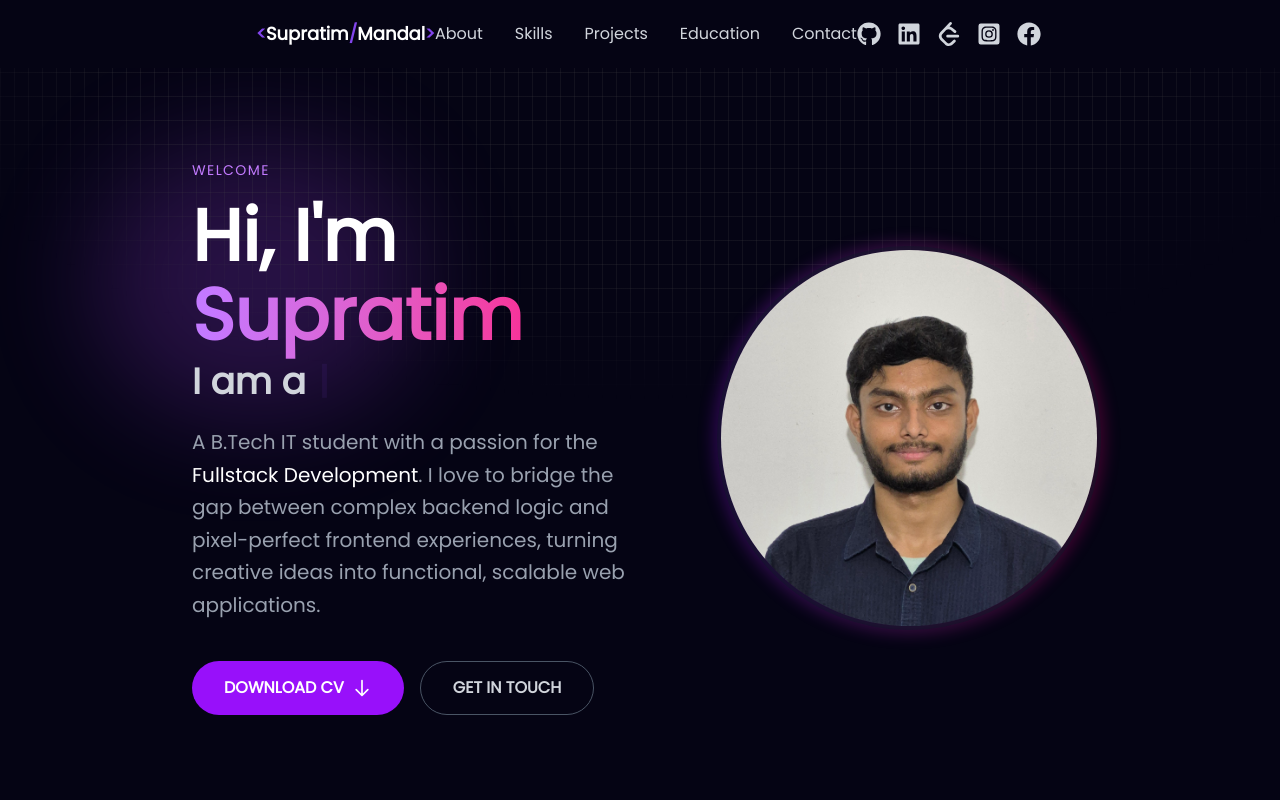
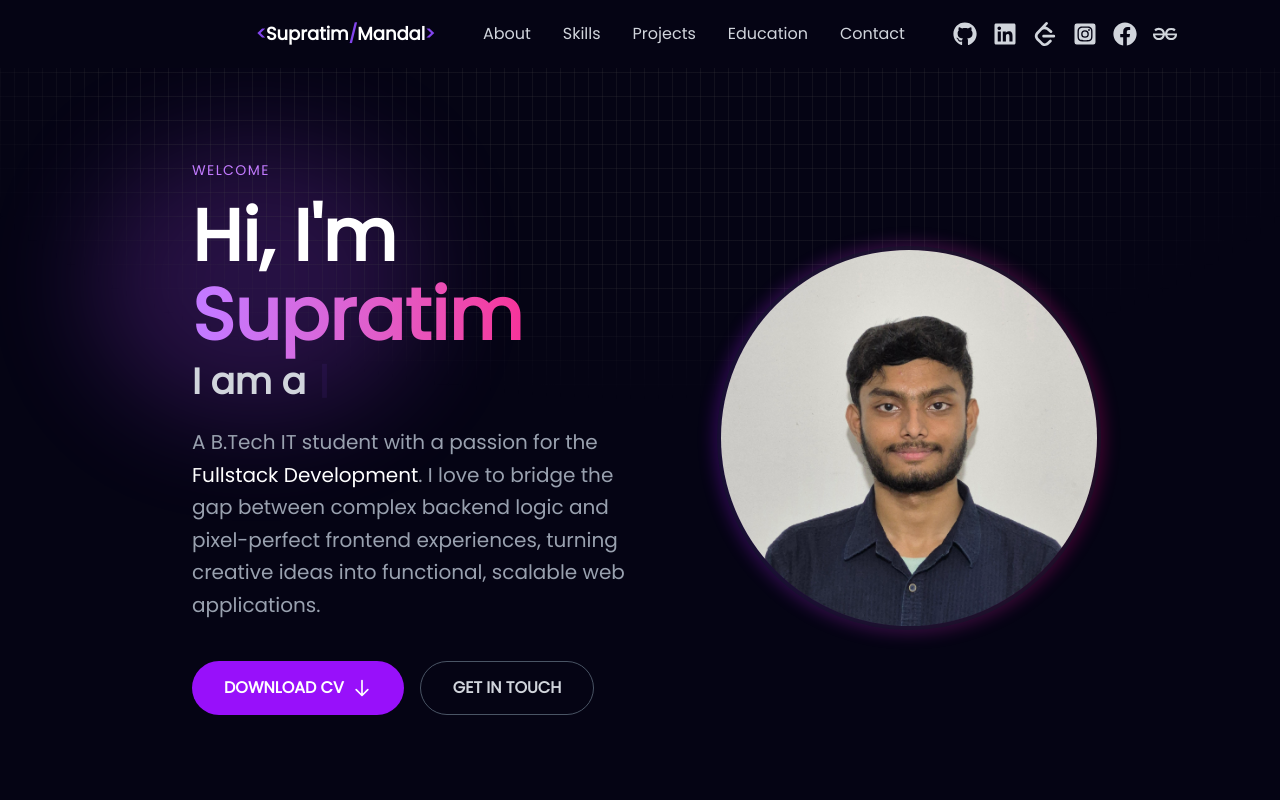
Before and after one commit to imSupratim/Portfolio-Website, a React (Vite) app: page / in a window 1280 px wide. Shown: the top 800 px of the page. Built offline with nearby package versions, Linux system fonts and the light colour scheme.

Commit message:
gfg added

```diff
--- a/src/components/Navbar/Navbar.jsx
+++ b/src/components/Navbar/Navbar.jsx
@@ -5,7 +5,7 @@ import {
   FaInstagramSquare,
   FaFacebook,
 } from "react-icons/fa";
-import { SiLeetcode } from "react-icons/si";
+import { SiLeetcode, SiGeeksforgeeks  } from "react-icons/si";
 import { FiMenu, FiX } from "react-icons/fi";
 
 const Navbar = () => {
@@ -50,7 +50,7 @@ const Navbar = () => {
           : "bg-[#050414] "
       }`}
     >
-      <div className="text-white py-5 flex justify-between items-center">
+      <div className="text-white py-5 flex gap-12 justify-between items-center">
         {/* Logo */}
         <div className="text-lg font-semibold cursor-pointer">
           <span className="text-[#8245ec]">&lt;</span>
@@ -119,6 +119,14 @@ const Navbar = () => {
             className="text-gray-300 hover:text-[#8245ec]"
           >
             <FaFacebook size={24} />
+          </a>
+
+          <a
+            href="https://www.geeksforgeeks.org/profile/supratmfu8?tab=activity"
+            target="_blank"
+            className="text-gray-300 hover:text-[#8245ec]"
+          >
+            <SiGeeksforgeeks size={24} />
           </a>
 
 
```
